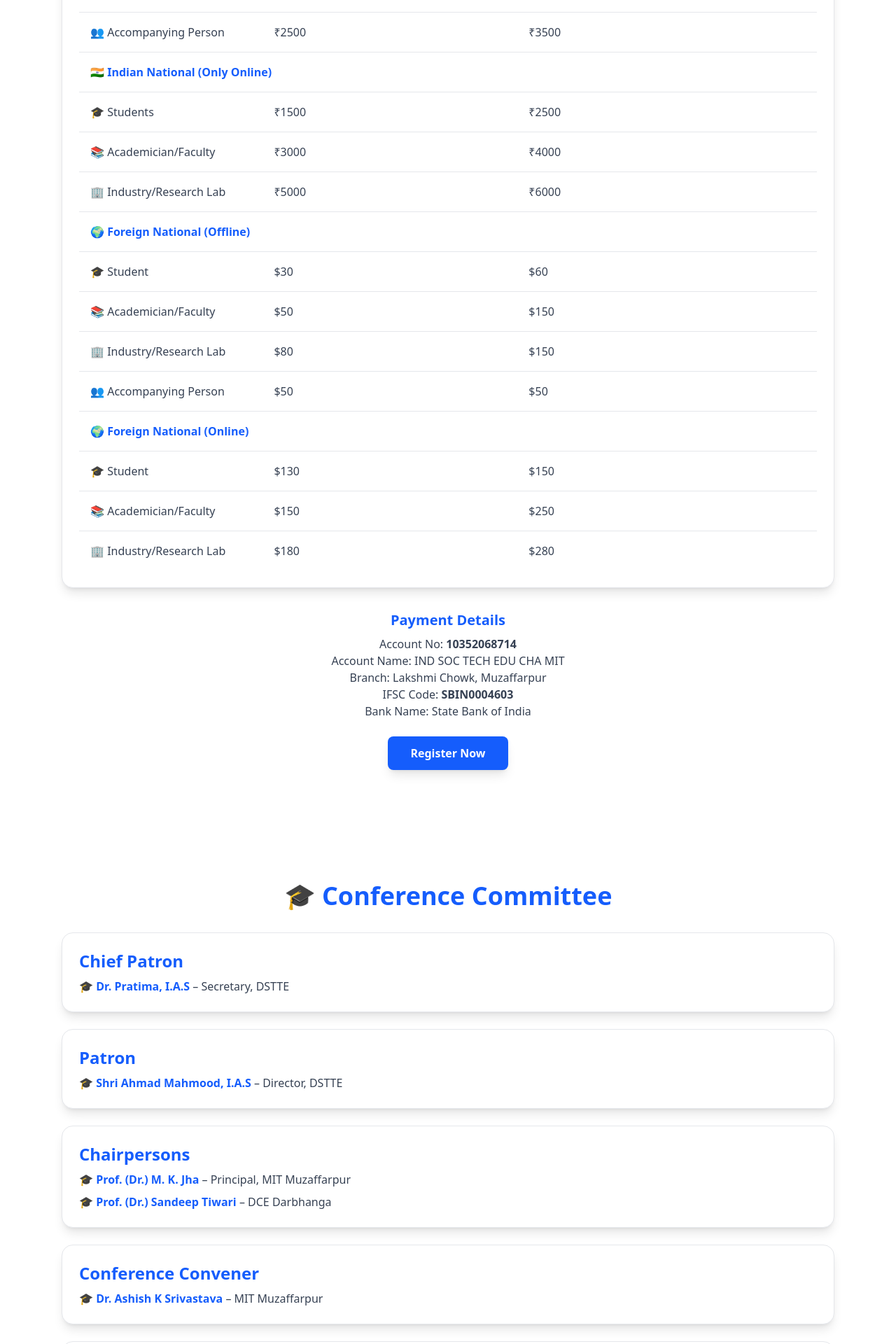
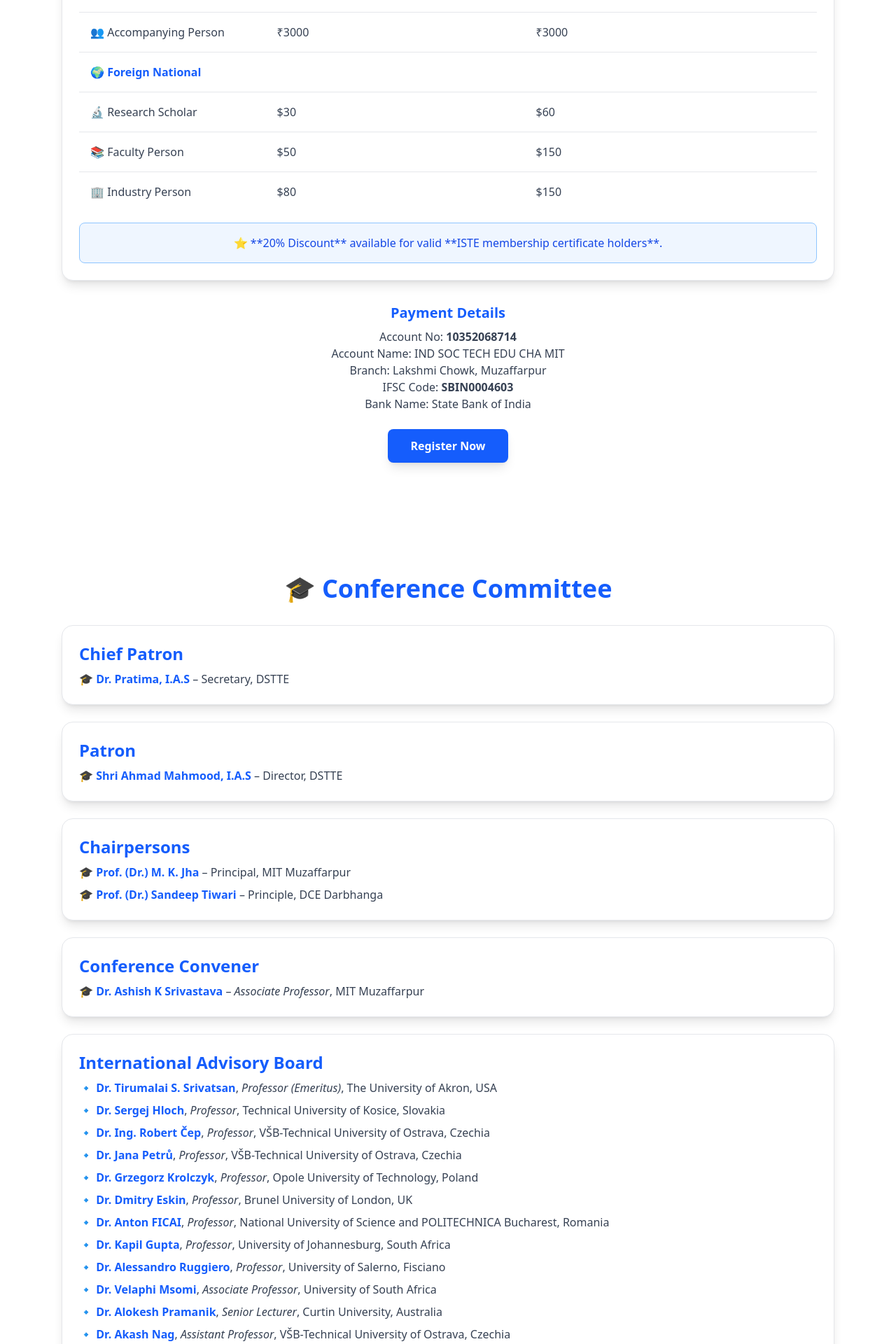
Before and after one commit to HarryOhm33/IC-MIT, a React (Vite) app: page / in a window 1280 px wide. Shown: the part 3420-5340 px from the top of the page at 70% size. Built offline with nearby package versions, Linux system fonts and the light colour scheme.

Commit message:
Edited Some Sections

```diff
--- a/index.html
+++ b/index.html
@@ -8,7 +8,7 @@
       href="https://static-00.iconduck.com/assets.00/conference-icon-2048x2048-ye35kr4i.png"
     />
     <meta name="viewport" content="width=device-width, initial-scale=1.0" />
-    <title>IC-MIT</title>
+    <title>IC-MIT 2025</title>
   </head>
   <body>
     <div id="root"></div>
--- a/src/components/Committee.jsx
+++ b/src/components/Committee.jsx
@@ -72,7 +72,7 @@ export default function Committee() {
             <span className="text-blue-600 font-semibold">
               Prof. (Dr.) Sandeep Tiwari
             </span>{" "}
-            – DCE Darbhanga
+            – Principle, DCE Darbhanga
           </p>
         </motion.div>
 
@@ -92,7 +92,7 @@ export default function Committee() {
             <span className="text-blue-600 font-semibold">
               Dr. Ashish K Srivastava
             </span>{" "}
-            – MIT Muzaffarpur
+            – <i> Associate Professor</i>, MIT Muzaffarpur
           </p>
         </motion.div>
 
@@ -113,104 +113,107 @@ export default function Committee() {
               <span className="text-blue-600 font-semibold">
                 Dr. Tirumalai S. Srivatsan
               </span>
-              , University of Akron, USA
+              ,<i> Professor (Emeritus)</i>, The University of Akron, USA
             </li>
             <li>
               🔹{" "}
               <span className="text-blue-600 font-semibold">
                 Dr. Sergej Hloch
               </span>
-              , Technical University of Kosice, Slovakia
+              ,<i> Professor</i>, Technical University of Kosice, Slovakia
             </li>
             <li>
               🔹{" "}
               <span className="text-blue-600 font-semibold">
                 Dr. Ing. Robert Čep
               </span>
-              , VŠB-Technical University of Ostrava, Czechia
+              ,<i> Professor</i>, VŠB-Technical University of Ostrava, Czechia
             </li>
             <li>
               🔹{" "}
               <span className="text-blue-600 font-semibold">
                 Dr. Jana Petrů
               </span>
-              , VŠB-Technical University of Ostrava, Czechia
+              ,<i> Professor</i>, VŠB-Technical University of Ostrava, Czechia
             </li>
             <li>
               🔹{" "}
               <span className="text-blue-600 font-semibold">
                 Dr. Grzegorz Krolczyk
               </span>
-              , Opole University of Technology, Poland
+              ,<i> Professor</i>, Opole University of Technology, Poland
             </li>
             <li>
               🔹{" "}
               <span className="text-blue-600 font-semibold">
                 Dr. Dmitry Eskin
               </span>
-              , Brunel University of London, UK
+              ,<i> Professor</i>, Brunel University of London, UK
             </li>
             <li>
               🔹{" "}
               <span className="text-blue-600 font-semibold">
                 Dr. Anton FICAI
               </span>
-              , National University of Science and POLITECHNICA Bucharest,
-              Romania
+              ,<i> Professor</i>, National University of Science and
+              POLITECHNICA Bucharest, Romania
             </li>
             <li>
               🔹{" "}
               <span className="text-blue-600 font-semibold">
                 Dr. Kapil Gupta
               </span>
-              , University of Johannesburg, South Africa
+              ,<i> Professor</i>, University of Johannesburg, South Africa
             </li>
             <li>
               🔹{" "}
               <span className="text-blue-600 font-semibold">
-                Dr. Alessandro RUGGIERO
+                Dr. Alessandro Ruggiero
               </span>
-              , University of Salerno, Fisciano
+              ,<i> Professor</i>, University of Salerno, Fisciano
             </li>
             <li>
               🔹{" "}
               <span className="text-blue-600 font-semibold">
                 Dr. Velaphi Msomi
               </span>
-              , University of South Africa
+              ,<i> Associate Professor</i>, University of South Africa
             </li>
             <li>
               🔹{" "}
               <span className="text-blue-600 font-semibold">
                 Dr. Alokesh Pramanik
               </span>
-              , Curtin University, Australia
+              ,<i> Senior Lecturer</i>, Curtin University, Australia
             </li>
             <li>
               🔹{" "}
               <span className="text-blue-600 font-semibold">Dr. Akash Nag</span>
-              , VŠB-Technical University of Ostrava, Czechia
+              ,<i> Assistant Professor</i>, VŠB-Technical University of Ostrava,
+              Czechia
             </li>
             <li>
               🔹{" "}
               <span className="text-blue-600 font-semibold">
                 Dr. Munish Kumar Gupta
               </span>
-              , Opole University of Technology, Poland
+              ,<i> Assistant Professor</i>, Opole University of Technology,
+              Poland
             </li>
             <li>
               🔹{" "}
               <span className="text-blue-600 font-semibold">
                 Dr. Tanmay Tiwari
               </span>
-              , University of Akron, USA
+              ,<i> Assistant Professor</i>, University of Akron, USA
             </li>
             <li>
               🔹{" "}
               <span className="text-blue-600 font-semibold">
                 Dr. Showkat Ahmad Bhawani
               </span>
-              , Universiti Malaysia Sarawak, Malaysia
+              ,<i> Assistant Professor</i>, Universiti Malaysia Sarawak,
+              Malaysia
             </li>
             <li>
               🔹{" "}
@@ -239,131 +242,131 @@ export default function Committee() {
               <span className="text-blue-600 font-semibold">
                 Dr. Amit Rai Dixit
               </span>
-              , IIT, ISM Dhanbad
+              ,<i> Professor</i>, IIT, ISM Dhanbad
             </li>
             <li>
               🔹{" "}
               <span className="text-blue-600 font-semibold">
                 Dr. Manabendra Pathak
               </span>
-              , IIT Patna
+              ,<i> Professor</i>, IIT Patna
             </li>
             <li>
               🔹{" "}
               <span className="text-blue-600 font-semibold">
                 Dr. Om Prakash
               </span>
-              , NIT Patna
+              ,<i> Professor</i>, NIT Patna
             </li>
             <li>
               🔹{" "}
               <span className="text-blue-600 font-semibold">
                 Dr. Andalib Tariq
               </span>
-              , IIT Roorkee
+              ,<i> Professor</i>, IIT Roorkee
             </li>
             <li>
               🔹{" "}
               <span className="text-blue-600 font-semibold">
                 Dr. Vaibhava Srivastava
               </span>
-              , BHU, Varanasi
+              ,<i> Professor</i>, BHU, Varanasi
             </li>
             <li>
               🔹{" "}
               <span className="text-blue-600 font-semibold">
                 Dr. Ranjan Das
               </span>
-              , NIT Agartala
+              ,<i> Professor</i>, NIT Agartala
             </li>
             <li>
               🔹{" "}
               <span className="text-blue-600 font-semibold">
                 Dr. Amit Kumar
               </span>
-              , NIT Patna
+              ,<i> Professor</i>, NIT Patna
             </li>
             <li>
               🔹{" "}
               <span className="text-blue-600 font-semibold">
                 Dr. Karali Patra
               </span>
-              , IIT Patna
+              ,<i> Professor</i>, IIT Patna
             </li>
             <li>
               🔹{" "}
               <span className="text-blue-600 font-semibold">
                 Dr. Alok Kumar Das
               </span>
-              , IIT, ISM Dhanbad
+              ,<i> Professor</i>, IIT, ISM Dhanbad
             </li>
             <li>
               🔹{" "}
               <span className="text-blue-600 font-semibold">
                 Dr. Prabir Kumar Saha
               </span>
-              , IIT Patna
+              ,<i> Associate Professor</i>, IIT Patna
             </li>
             <li>
               🔹{" "}
               <span className="text-blue-600 font-semibold">
                 Dr. Himanshu Pathak
               </span>
-              , IIT Mandi
+              ,<i> Associate Professor</i>, IIT Mandi
             </li>
             <li>
               🔹{" "}
               <span className="text-blue-600 font-semibold">
                 Dr. Koushik Das
               </span>
-              , NIT Meghalaya
+              ,<i> Associate Professor</i>, NIT Meghalaya
             </li>
             <li>
               🔹{" "}
               <span className="text-blue-600 font-semibold">
                 Dr. Abhishek Singh
               </span>
-              , NIT Patna
+              ,<i> Associate Professor</i>, NIT Patna
             </li>
             <li>
               🔹{" "}
               <span className="text-blue-600 font-semibold">
                 Dr. Raj Kumar Sahu
               </span>
-              , NIT Raipur
+              ,<i> Assistant Professor</i>, NIT Raipur
             </li>
             <li>
               🔹{" "}
               <span className="text-blue-600 font-semibold">
                 Dr. Chandrakant Nirala
               </span>
-              , IIT Ropar
+              ,<i> Assistant Professor</i>, IIT Ropar
             </li>
             <li>
               🔹{" "}
               <span className="text-blue-600 font-semibold">
                 Dr. Sagnik Pal
               </span>
-              , NIT Agartala
+              ,<i> Assistant Professor</i>, NIT Agartala
             </li>
             <li>
               🔹{" "}
               <span className="text-blue-600 font-semibold">
                 Dr. Yogesh Kumar
               </span>
-              , NIT Patna
+              ,<i> Assistant Professor</i>, NIT Patna
             </li>
             <li>
               🔹{" "}
               <span className="text-blue-600 font-semibold">Dr. Prabhansu</span>
-              , NIT Surat
+              ,<i> Assistant Professor</i>, NIT Surat
             </li>
             <li>
               🔹{" "}
               <span className="text-blue-600 font-semibold">
                 Dr. Sabindra Kachhap
               </span>
-              , NIT Manipur
+              ,<i> Assistant Professor</i>, NIT Manipur
             </li>
           </ul>
         </motion.div>
--- a/src/components/EditorialBoard.jsx
+++ b/src/components/EditorialBoard.jsx
@@ -29,61 +29,63 @@ export default function EditorialBoard() {
               <span className="text-blue-600 font-semibold">
                 Dr. Sergej Hloch
               </span>
-              , Technical University of Kosice, Slovakia
+              ,<i> Professor</i>, Technical University of Kosice, Slovakia
             </li>
             <li>
               🔹{" "}
               <span className="text-blue-600 font-semibold">
                 Dr. Amit Rai Dixit
               </span>
-              , IIT, ISM Dhanbad
+              ,<i> Professor</i>, IIT, ISM Dhanbad
             </li>
             <li>
               🔹{" "}
               <span className="text-blue-600 font-semibold">
                 Dr. Showkat Ahmad Bhawani
               </span>
-              , Universiti Malaysia Sarawak, Malaysia
+              ,<i> Assistant Professor</i>, Universiti Malaysia Sarawak,
+              Malaysia
             </li>
             <li>
               🔹{" "}
               <span className="text-blue-600 font-semibold">
                 Dr. Ashish Kumar Srivastava
               </span>
-              , MIT Muzaffarpur
+              ,<i> Associate Professor</i>, MIT Muzaffarpur
             </li>
             <li>
               🔹{" "}
               <span className="text-blue-600 font-semibold">Dr. Akash Nag</span>
-              , VŠB-Technical University of Ostrava, Czechia
+              ,<i> Assistant Professor</i>, VŠB-Technical University of Ostrava,
+              Czechia
             </li>
             <li>
               🔹{" "}
               <span className="text-blue-600 font-semibold">
                 Dr. Tanmay Tiwari
               </span>
-              , University of Akron, USA
+              ,<i> Assistant Professor</i>, University of Akron, USA
             </li>
             <li>
               🔹{" "}
               <span className="text-blue-600 font-semibold">
                 Dr. Raj Kumar Sahu
               </span>
-              , NIT Raipur
+              ,<i> Assistant Professor</i>, NIT Raipur
             </li>
             <li>
               🔹{" "}
               <span className="text-blue-600 font-semibold">
                 Dr. Ajay Kumar
               </span>
-              , JECRC University Rajasthan
+              ,<i> JECRC University Rajasthan</i>
             </li>
             <li>
               🔹{" "}
               <span className="text-blue-600 font-semibold">
                 Miss. Avril Zhang
               </span>
-              , Taiyuan University of Technology, China
+              ,<i> Taiyuan University of Technology, China</i>
             </li>
           </ul>
         </motion.div>
--- a/src/components/RegistrationFees.jsx
+++ b/src/components/RegistrationFees.jsx
@@ -31,110 +31,67 @@ export default function RegistrationFees() {
                   Early Bird (Before April 30, 2025)
                 </th>
                 <th className="p-4 text-lg">
-                  Late Registration (After April 30, 2025)
+                  Late Registration (From May 1, 2025)
                 </th>
               </tr>
             </thead>
             <tbody className="text-gray-700">
-              {/* Indian National (Offline) */}
+              {/* Indian National */}
               <tr className="border-t border-gray-200">
                 <td className="p-4 font-bold text-blue-600" colSpan="3">
-                  🇮🇳 Indian National (Only Offline)
+                  🇮🇳 Indian National
                 </td>
               </tr>
               <tr className="border-t border-gray-200">
-                <td className="p-4">🎓 Students</td>
+                <td className="p-4">🔬 Research Scholar</td>
                 <td className="p-4">₹2500</td>
                 <td className="p-4">₹3500</td>
               </tr>
               <tr className="border-t border-gray-200">
-                <td className="p-4">📚 Academician/Faculty</td>
+                <td className="p-4">📚 Faculty Member</td>
                 <td className="p-4">₹4000</td>
                 <td className="p-4">₹5000</td>
               </tr>
               <tr className="border-t border-gray-200">
-                <td className="p-4">🏢 Industry/Research Lab</td>
+                <td className="p-4">🏢 Industry Person</td>
                 <td className="p-4">₹7000</td>
                 <td className="p-4">₹8000</td>
               </tr>
               <tr className="border-t border-gray-200">
                 <td className="p-4">👥 Accompanying Person</td>
-                <td className="p-4">₹2500</td>
-                <td className="p-4">₹3500</td>
+                <td className="p-4">₹3000</td>
+                <td className="p-4">₹3000</td>
               </tr>
 
-              {/* Indian National (Online) */}
+              {/* Foreign National */}
               <tr className="border-t border-gray-200">
                 <td className="p-4 font-bold text-blue-600" colSpan="3">
-                  🇮🇳 Indian National (Only Online)
+                  🌍 Foreign National
                 </td>
               </tr>
               <tr className="border-t border-gray-200">
-                <td className="p-4">🎓 Students</td>
-                <td className="p-4">₹1500</td>
-                <td className="p-4">₹2500</td>
-              </tr>
-              <tr className="border-t border-gray-200">
-                <td className="p-4">📚 Academician/Faculty</td>
-                <td className="p-4">₹3000</td>
-                <td className="p-4">₹4000</td>
-              </tr>
-              <tr className="border-t border-gray-200">
-                <td className="p-4">🏢 Industry/Research Lab</td>
-                <td className="p-4">₹5000</td>
-                <td className="p-4">₹6000</td>
-              </tr>
-
-              {/* Foreign National (Offline) */}
-              <tr className="border-t border-gray-200">
-                <td className="p-4 font-bold text-blue-600" colSpan="3">
-                  🌍 Foreign National (Offline)
-                </td>
-              </tr>
-              <tr className="border-t border-gray-200">
-                <td className="p-4">🎓 Student</td>
+                <td className="p-4">🔬 Research Scholar</td>
                 <td className="p-4">$30</td>
                 <td className="p-4">$60</td>
               </tr>
               <tr className="border-t border-gray-200">
-                <td className="p-4">📚 Academician/Faculty</td>
+                <td className="p-4">📚 Faculty Person</td>
                 <td className="p-4">$50</td>
                 <td className="p-4">$150</td>
               </tr>
               <tr className="border-t border-gray-200">
-                <td className="p-4">🏢 Industry/Research Lab</td>
+                <td className="p-4">🏢 Industry Person</td>
                 <td className="p-4">$80</td>
                 <td className="p-4">$150</td>
               </tr>
-              <tr className="border-t border-gray-200">
-                <td className="p-4">👥 Accompanying Person</td>
-                <td className="p-4">$50</td>
-                <td className="p-4">$50</td>
-              </tr>
-
-              {/* Foreign National (Online) */}
-              <tr className="border-t border-gray-200">
-                <td className="p-4 font-bold text-blue-600" colSpan="3">
-                  🌍 Foreign National (Online)
-                </td>
-              </tr>
-              <tr className="border-t border-gray-200">
-                <td className="p-4">🎓 Student</td>
-                <td className="p-4">$130</td>
-                <td className="p-4">$150</td>
-              </tr>
-              <tr className="border-t border-gray-200">
-                <td className="p-4">📚 Academician/Faculty</td>
-                <td className="p-4">$150</td>
-                <td className="p-4">$250</td>
-              </tr>
-              <tr className="border-t border-gray-200">
-                <td className="p-4">🏢 Industry/Research Lab</td>
-                <td className="p-4">$180</td>
-                <td className="p-4">$280</td>
-              </tr>
             </tbody>
           </table>
+
+          {/* ISTE Discount Notice */}
+          <div className="mt-4 p-4 bg-blue-50 border border-blue-300 rounded-lg text-blue-700 text-center">
+            ⭐ **20% Discount** available for valid **ISTE membership
+            certificate holders**.
+          </div>
         </motion.div>
 
         {/* Payment Details */}
```
Also changed, not shown: src/components/ContactFooter.jsx (+35 -5 lines), src/components/Venue.jsx (+6 -2 lines).
